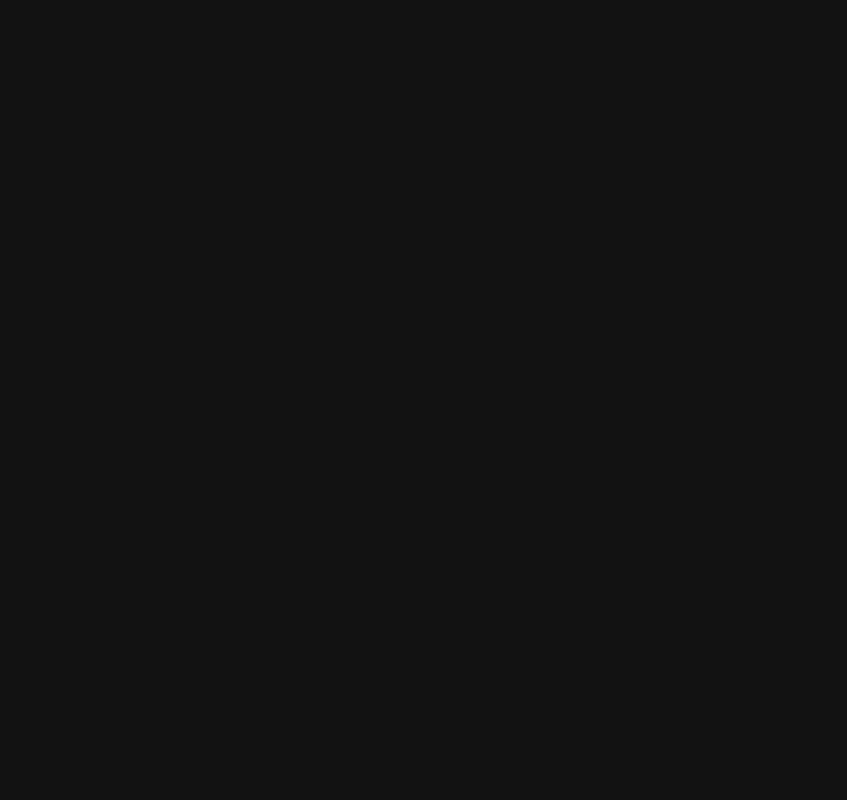
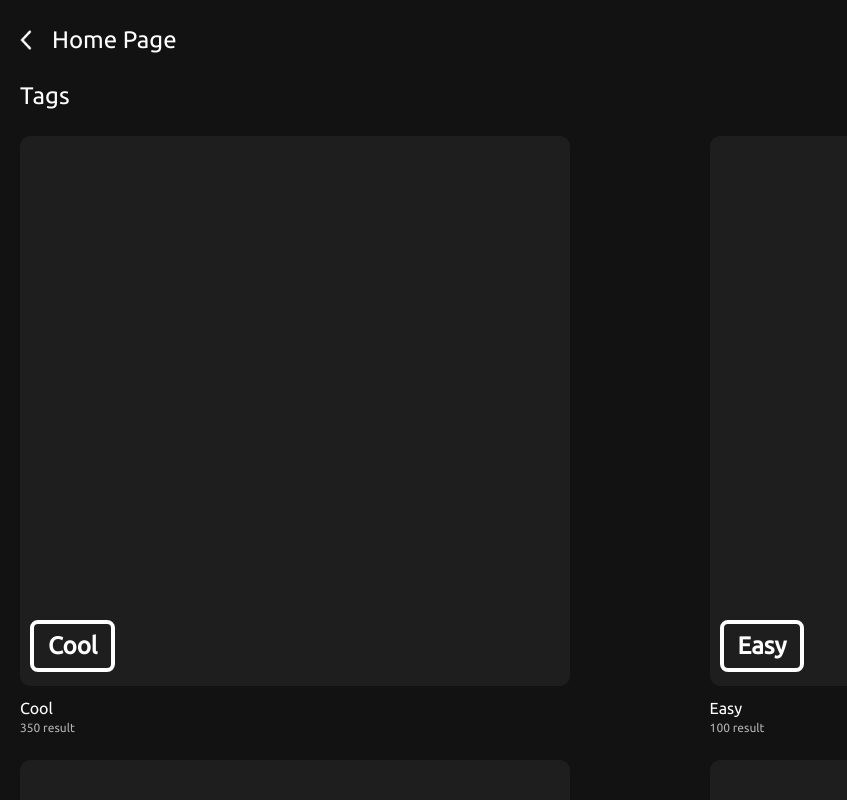
Before and after one commit to hidayatNgganteng/metaX, a React (Create React App) app: page /tags in a window 1280 px wide. Before the commit this address had no page. Shown: the top 800 px of the page, without its empty margins (0-847 px from the left). Built offline with nearby package versions, Linux system fonts and the light colour scheme.

Commit message:
- finish UI tags screen

```diff
--- a/src/App.js
+++ b/src/App.js
@@ -1,6 +1,7 @@
 import React from "react";
 import HomeScreen from "./screens/HomeScreen";
 import SearchScreen from "./screens/SearchScreen";
+import TagsScreen from "./screens/TagsScreen";
 import { BrowserRouter, Routes, Route } from "react-router-dom";
 
 const App = () => {
@@ -8,6 +9,7 @@ const App = () => {
     <BrowserRouter>
       <Routes>
         <Route path="/search" element={<SearchScreen />} />
+        <Route path="/tags" element={<TagsScreen />} />
         <Route path="/" element={<HomeScreen />} />
       </Routes>
     </BrowserRouter>
--- /dev/null
+++ b/src/components/TagsCard.js
@@ -0,0 +1,23 @@
+import React from "react";
+import PropTypes from "prop-types";
+
+const TagsCard = ({ tags, label }) => {
+  return (
+    <div className="mt-6 lg:ml-6">
+      <div className="bg-white-05 rounded-10px flex items-end px-2.5 py-3.5 w-43vw h-43vw lg:w-150px lg:h-150px">
+        <div className="border-white border-4 rounded-lg px-3.5 py-1.5">
+          <h2 className="font-bold text-2xl text-white">{tags}</h2>
+        </div>
+      </div>
+      <h3 className="text-base text-white mt-2.5">{tags}</h3>
+      <p className="text-xs text-grayText">{label}</p>
+    </div>
+  );
+};
+
+TagsCard.propTypes = {
+  tags: PropTypes.string.isRequired,
+  label: PropTypes.string.isRequired,
+};
+
+export default TagsCard;
--- a/src/screens/SearchScreen.js
+++ b/src/screens/SearchScreen.js
@@ -39,7 +39,7 @@ const SearchScreen = () => {
       <MenuDesktop />
 
       <div className="w-full px-5 lg:px-32 py-0 lg:py-14">
-        <button className="flex flex-row items-center fixed bg-bgDark h-20 top-0 left-0 right-0 px-5 lg:hidden">
+        <button className="flex flex-row items-center fixed bg-bgDark w-full h-20 top-0 left-0 right-0 px-5 lg:hidden">
           <img src={images.back_arrow} className="w-3 h-5" />
           <h2 className="text-2xl text-white ml-5">Home Page</h2>
         </button>
--- /dev/null
+++ b/src/screens/TagsScreen.js
@@ -0,0 +1,33 @@
+import React from "react";
+import MenuDesktop from "../components/MenuDesktop";
+import Profile from "../components/Profile";
+import { images } from "../assets/index";
+import TagsCard from "../components/TagsCard";
+
+const TagsScreen = () => {
+  return (
+    <div className="lg:flex lg:flex-row">
+      <MenuDesktop />
+
+      <div className="w-full px-5 lg:px-32 py-0 lg:py-14">
+        <button className="flex flex-row items-center fixed bg-bgDark w-full h-20 top-0 left-0 right-0 px-5 lg:hidden">
+          <img src={images.back_arrow} className="w-3 h-5" />
+          <h2 className="text-2xl text-white ml-5">Home Page</h2>
+        </button>
+        <button className="mt-20 lg:flex lg:flex-row lg:items-center pointer-events-none lg:pointer-events-auto">
+          <h3 className="text-2xl text-white ml-0 lg:ml-8">Tags</h3>
+        </button>
+        <div className="flex flex-row flex-wrap justify-between lg:justify-start">
+          <TagsCard tags="Cool" label="350 result" />
+          <TagsCard tags="Easy" label="100 result" />
+          <TagsCard tags="Hot" label="50 result" />
+          <TagsCard tags="Awe..." label="5 result" />
+        </div>
+      </div>
+
+      <Profile />
+    </div>
+  );
+};
+
+export default TagsScreen;
--- a/tailwind.config.js
+++ b/tailwind.config.js
@@ -12,6 +12,7 @@ module.exports = {
         borderTabGray: "#929292",
         "white-50": "rgba(255, 255, 255, .5)",
         "white-30": "rgba(255, 255, 255, .3)",
+        "white-05": "rgba(255, 255, 255, .05)",
         "black-20": "rgba(0, 0, 0, .2)",
         yellowCustom: "#FF9B33",
         grayText: "#B2B2B2",
@@ -26,6 +27,8 @@ module.exports = {
         "25px": "25px",
         "40px": "40px",
         "66px": "66px",
+        "43vw": "43vw",
+        "150px": "150px",
       },
       width: {
         "20px": "20px",
@@ -35,6 +38,8 @@ module.exports = {
         "335px": "335px",
         "343px": "343px",
         "375px": "375px",
+        "43vw": "43vw",
+        "150px": "150px",
       },
       fontSize: {
         "14px": "14px",
@@ -53,6 +58,7 @@ module.exports = {
       },
       borderRadius: {
         "20px": "20px",
+        "10px": "10px",
       },
     },
     screens: {
```
